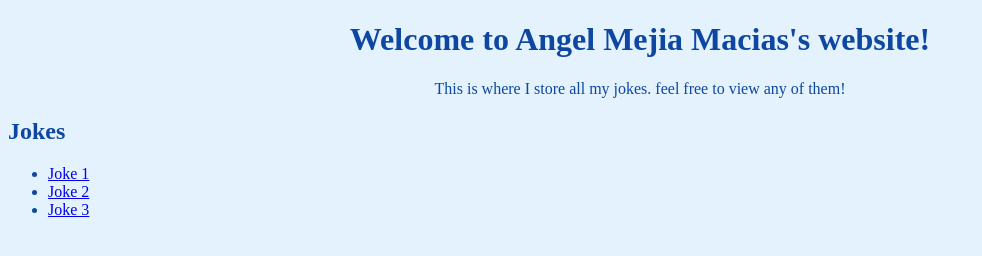
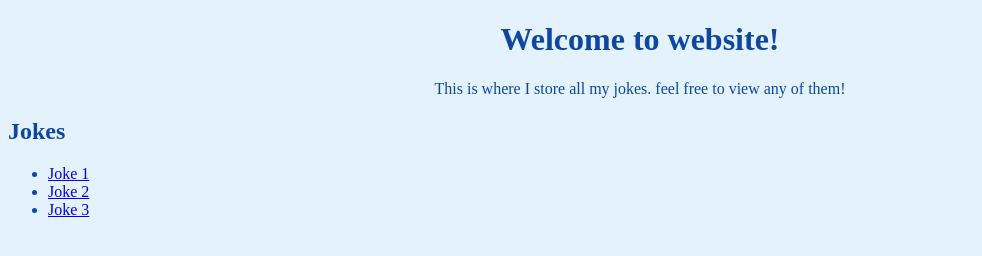
Before and after one commit to J506ak/final-website, a plain HTML site: page Index.html in a window 1280 px wide. Shown: the whole page, without its empty margins (0-982 px from the left). Drawn offline with Linux system fonts and the light colour scheme.

Commit message:
Update Index.html

```diff
--- a/Index.html
+++ b/Index.html
@@ -10,7 +10,7 @@
     </style>
 </head>
 <body>
-    <h1>Welcome to Angel Mejia Macias's website!</h1>
+    <h1>Welcome to website!</h1>
     <p> This is where I store all my jokes. feel free to view any of them!</p>
     <h2>Jokes</H2>
     <ul><li><a href="joke1.html">Joke 1</a></li>
```
